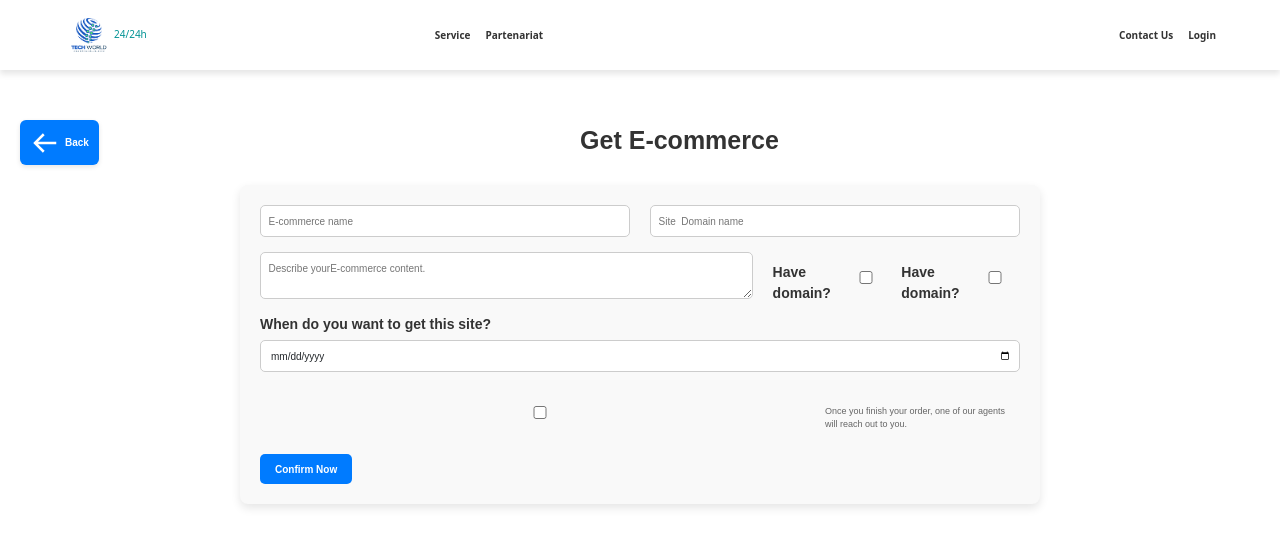
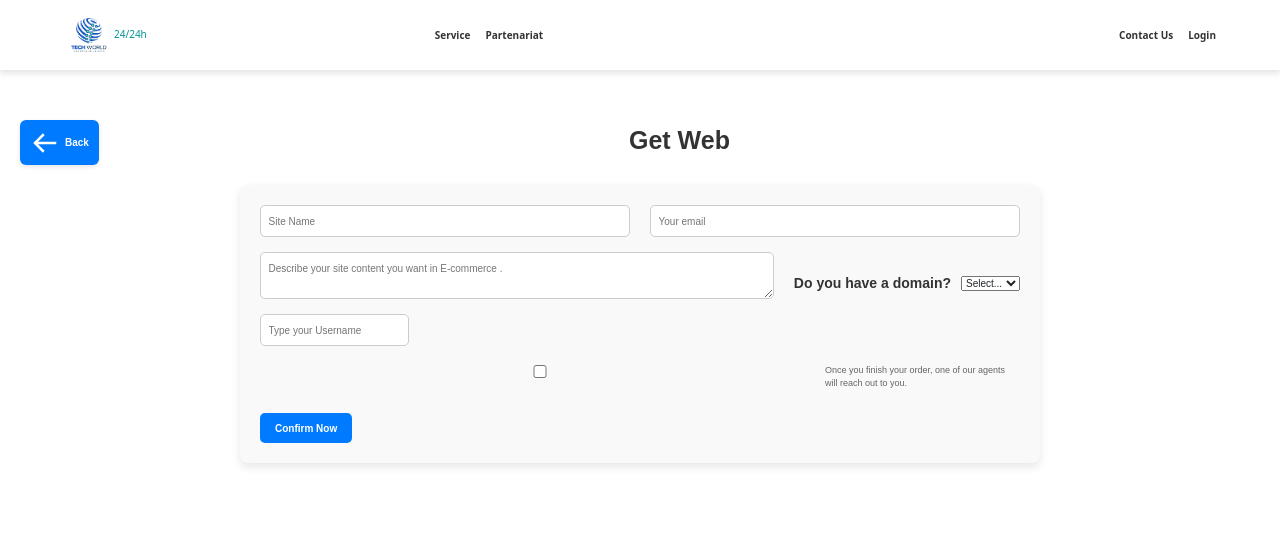
Before and after one commit to TechSupport84/jeancy24Sur, a React (Vite) app: page /getEcommerce in a window 1280 px wide. Shown: the top 546 px of the page. Built offline with nearby package versions, Linux system fonts and the light colour scheme; a web font is replaced by a local one.

Commit message:
deployed successfully

```diff
--- a/src/pages/GetEcommerce.jsx
+++ b/src/pages/GetEcommerce.jsx
@@ -1,51 +1,134 @@
-import React,{useState} from 'react'
-import ButtonAction from '../components/ButtonAction'
-import "../styles/GetEcommerce.css"
+import React, { useState } from 'react';
+import ButtonAction from '../components/ButtonAction';
+import "../styles/GetEcommerce.css";
 import BackArrowButton from '../components/BackArrowButton';
 import { useNavigate } from 'react-router-dom';
+import { API_URL } from '../screens/Api_Url';
+import axios from "axios";
+import { useAuth } from '../context/AuthContext';
+
 function GetEcommerce() {
-    const navigate  = useNavigate()
-    const [site, setSite] = useState('');
-    const [siteDomain, setSiteDomain] = useState('');
+  const navigate = useNavigate();
+  const [username, setUsername] = useState('');
+  const [email, setEmail] = useState('');
+  const [description, setDescription] = useState('');
+  const [siteName, setSiteName] = useState('');
+  const [selectedOption, setSelectedOption] = useState('');
+  const { user, token } = useAuth();
+  const [error, setError] = useState('');
+
+  const handleSelectionChange = (event) => {
+    setSelectedOption(event.target.value); // This is the correct way to handle selection change
+  };
+
+  const handledCreateCommand = async (e) => {
+    e.preventDefault();
+    try {
+      if (!username || !email || !description || !siteName) {
+        return setError('All fields are required.');
+      }
+      await axios.post(
+        `${API_URL}/order/create`,
+        {
+          username,
+          email,
+          description,
+          siteName,
+          siteDomain: selectedOption,
+        },
+        {
+          headers: {
+            Authorization: `Bearer ${token}`,
+          },
+        }
+      );
+      setUsername("");
+      setEmail(" ");
+      setDescription("");
+      setSiteName(" ");
+      setSelectedOption(" ");
+      console.log('Order created!');
+    } catch (error) {
+      setError('An error occurred. Please try again later.');
+    }
+  };
+
+  const handleInputChange = () => {
+    if (error) setError(''); // Clear error when user starts typing again
+  };
 
   return (
     <div className="get-web-container">
       <div className="header-screen">
-          <BackArrowButton onClick={()=>navigate("/")}/>
-          <h1>Get E-commerce </h1>
+        <BackArrowButton onClick={() => navigate('/')} />
+        <h1>Get Web</h1>
         <div className="ads"></div>
       </div>
 
-        <form className="get-web-form">
+      <form className="get-web-form" onSubmit={handledCreateCommand}>
         <div className="two-left-input">
           <input
             type="text"
-            value={site}
-              onChange={(e) => setSite(e.target.value)}
-              placeholder="E-commerce name"
+            value={siteName}
+            onChange={(e) => {
+              setSiteName(e.target.value);
+              handleInputChange();
+            }}
+            placeholder="Site Name "
           />
           <input
             type="text"
-              value={siteDomain}
-              onChange={(e) => setSiteDomain(e.target.value)}
-              placeholder="Site  Domain name"
+            value={email}
+            onChange={(e) => {
+              setEmail(e.target.value);
+              handleInputChange();
+            }}
+            placeholder="Your email"
           />
         </div>
 
         <div className="two-middle-input">
-            <textarea placeholder="Describe yourE-commerce content." />
+          <textarea
+            placeholder="Describe your site content you want in E-commerce ."
+            value={description}
+            onChange={(e) => {
+              setDescription(e.target.value);
+              handleInputChange();
+            }}
+          />
           <div className="checkbox-group">
-              <label htmlFor="have-domain">Have domain?</label>
-              <input type="checkbox" id="have-domain" />
-              <label htmlFor="have-domain">Have domain?</label>
-              <input type="checkbox" id="have-domain2" />
+            <label htmlFor="domain-selection">Do you have a domain?</label>
+            <select
+              id="domain-selection"
+              value={selectedOption}
+              onChange={handleSelectionChange}
+            >
+              <option value="">Select...</option>
+              <option value="yes">Yes</option>
+              <option value="no">No</option>
+            </select>
           </div>
         </div>
 
-          <div className="date-input">
-            <label htmlFor="date">When do you want to get this site?</label>
-            <input type="date" id="date" placeholder="Choose date" />
+        <div className="two-middle-input">
+          <div className="two-left-input">
+            <input
+              type="text"
+              value={username}
+              onChange={(e) => {
+                setUsername(e.target.value);
+                handleInputChange();
+              }}
+              placeholder="Type your Username"
+            />
           </div>
+        </div>
+
+        {error && (
+          <div className="error-message">
+            <p>{error}</p>
+          </div>
+        )}
 
         <div className="policy-content">
           <input type="checkbox" id="policy" />
@@ -57,7 +140,7 @@ function GetEcommerce() {
         <ButtonAction title="Confirm Now" />
       </form>
     </div>
-  )
+  );
 }
 
-export default GetEcommerce
+export default GetEcommerce;
--- a/src/pages/GetMobile.jsx
+++ b/src/pages/GetMobile.jsx
@@ -1,51 +1,134 @@
-import React,{useState} from 'react'
-import ButtonAction from '../components/ButtonAction'
-import "../styles/GetMobile.css"
+import React, { useState } from 'react';
+import ButtonAction from '../components/ButtonAction';
+import "../styles/GetMobile.css";
 import BackArrowButton from '../components/BackArrowButton';
 import { useNavigate } from 'react-router-dom';
+import { API_URL } from '../screens/Api_Url';
+import axios from "axios";
+import { useAuth } from '../context/AuthContext';
+
 function GetMobile() {
-    const navigate  = useNavigate()
-    const [mobile, setMobile] = useState('');
-    const [siteDomain, setSiteDomain] = useState('');
+  const navigate = useNavigate();
+  const [username, setUsername] = useState('');
+  const [email, setEmail] = useState('');
+  const [description, setDescription] = useState('');
+  const [siteName, setSiteName] = useState('');
+  const [selectedOption, setSelectedOption] = useState('');
+  const { user, token } = useAuth();
+  const [error, setError] = useState('');
+
+  const handleSelectionChange = (event) => {
+    setSelectedOption(event.target.value); // This is the correct way to handle selection change
+  };
+
+  const handledCreateCommand = async (e) => {
+    e.preventDefault();
+    try {
+      if (!username || !email || !description || !siteName) {
+        return setError('All fields are required.');
+      }
+      await axios.post(
+        `${API_URL}/order/create`,
+        {
+          username,
+          email,
+          description,
+          siteName,
+          siteDomain: selectedOption,
+        },
+        {
+          headers: {
+            Authorization: `Bearer ${token}`,
+          },
+        }
+      );
+      setUsername("");
+      setEmail(" ");
+      setDescription("");
+      setSiteName(" ");
+      setSelectedOption(" ");
+      console.log('Order created!');
+    } catch (error) {
+      setError('An error occurred. Please try again later.');
+    }
+  };
+
+  const handleInputChange = () => {
+    if (error) setError(''); // Clear error when user starts typing again
+  };
 
   return (
     <div className="get-web-container">
       <div className="header-screen">
-          <BackArrowButton onClick={()=>navigate("/")}/>
-          <h1>Get Mobile App</h1>
+        <BackArrowButton onClick={() => navigate('/')} />
+        <h1>Get Web</h1>
         <div className="ads"></div>
       </div>
 
-        <form className="get-web-form">
+      <form className="get-web-form" onSubmit={handledCreateCommand}>
         <div className="two-left-input">
           <input
             type="text"
-            value={mobile}
-              onChange={(e) => setMobile(e.target.value)}
-              placeholder="App name"
+            value={siteName}
+            onChange={(e) => {
+              setSiteName(e.target.value);
+              handleInputChange();
+            }}
+            placeholder="Your App Name  "
           />
           <input
             type="text"
-              value={siteDomain}
-              onChange={(e) => setSiteDomain(e.target.value)}
-              placeholder="App Domain name"
+            value={email}
+            onChange={(e) => {
+              setEmail(e.target.value);
+              handleInputChange();
+            }}
+            placeholder="Your email"
           />
         </div>
 
         <div className="two-middle-input">
-            <textarea placeholder="Describe your App content." />
+          <textarea
+            placeholder="Describe your Mobile App ."
+            value={description}
+            onChange={(e) => {
+              setDescription(e.target.value);
+              handleInputChange();
+            }}
+          />
           <div className="checkbox-group">
-              <label htmlFor="have-domain">Have domain?</label>
-              <input type="checkbox" id="have-domain" />
-              <label htmlFor="have-domain">Have domain?</label>
-              <input type="checkbox" id="have-domain2" />
+            <label htmlFor="domain-selection">Do you have a domain?</label>
+            <select
+              id="domain-selection"
+              value={selectedOption}
+              onChange={handleSelectionChange}
+            >
+              <option value="">Select...</option>
+              <option value="yes">Yes</option>
+              <option value="no">No</option>
+            </select>
           </div>
         </div>
 
-          <div className="date-input">
-            <label htmlFor="date">When do you want to get this site?</label>
-            <input type="date" id="date" placeholder="Choose date" />
+        <div className="two-middle-input">
+          <div className="two-left-input">
+            <input
+              type="text"
+              value={username}
+              onChange={(e) => {
+                setUsername(e.target.value);
+                handleInputChange();
+              }}
+              placeholder="Type your Username"
+            />
           </div>
+        </div>
+
+        {error && (
+          <div className="error-message">
+            <p>{error}</p>
+          </div>
+        )}
 
         <div className="policy-content">
           <input type="checkbox" id="policy" />
@@ -57,7 +140,7 @@ function GetMobile() {
         <ButtonAction title="Confirm Now" />
       </form>
     </div>
-  )
+  );
 }
 
-export default GetMobile
+export default GetMobile;
```
Lines whose indentation alone changed are shown as unchanged.
